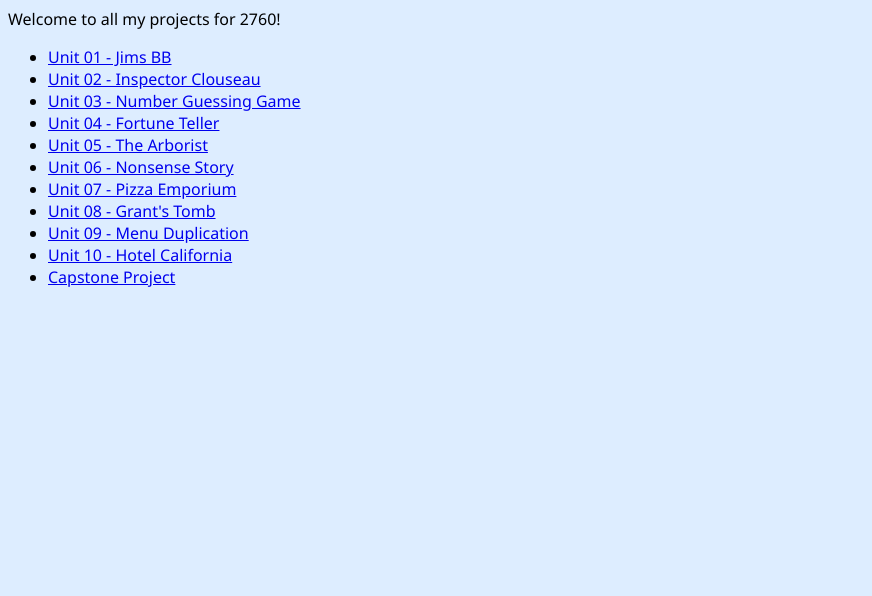
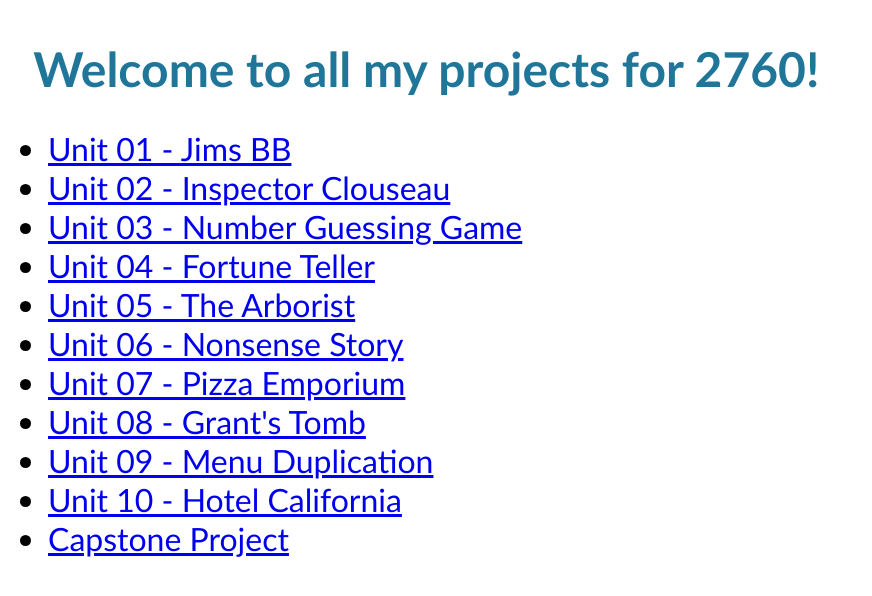
Before and after one commit to kclockwood32/DGM2760-StudentAssignments, a plain HTML site: page index.html in a window 1280 px wide. Shown: the whole page, without its empty margins (0-872 px from the left). Drawn offline with Linux system fonts and the light colour scheme; files that its build step writes are made by us from their sources.

Commit message:
Styled main page

```diff
--- /dev/null
+++ b/css/styles.css
@@ -0,0 +1,12 @@
+h1 {
+    color: rgb(31, 118, 153);
+    padding: .5rem 0 0 2%;
+    font-size: 3rem;
+    padding-right: 48px;
+    font-family: 'Trebuchet MS', 'Lucida Sans Unicode', 'Lucida Grande', 'Lucida Sans', Arial, sans-serif;
+}
+
+li {
+    font-size: xx-large;
+    font-family: 'Trebuchet MS', 'Lucida Sans Unicode', 'Lucida Grande', 'Lucida Sans', Arial, sans-serif;
+}
--- a/index.html
+++ b/index.html
@@ -8,7 +8,7 @@
     <title>DGM2760 Casey Home Directory</title>
 </head>
 <body>
-    Welcome to all my projects for 2760!
+    <h1>Welcome to all my projects for 2760!</h1>
     <ul>
         <li>
             <a href="/Unit01/index.html">Unit 01 - Jims BB</a>
```
